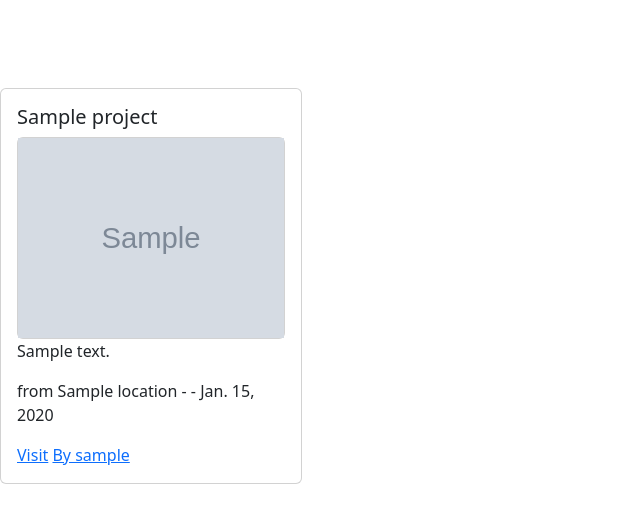
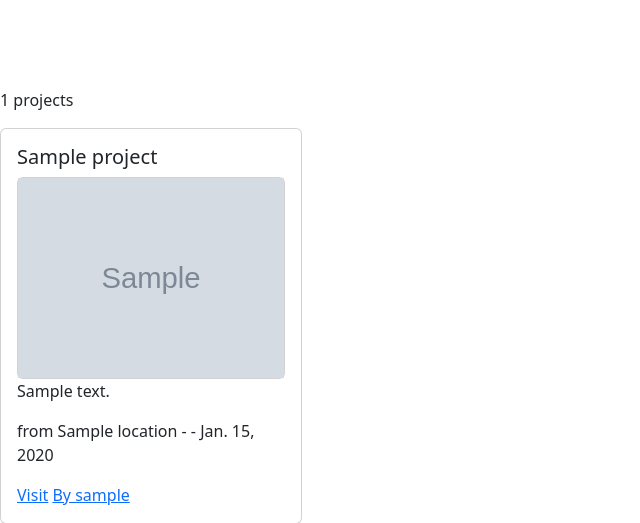
Before and after one commit to Lyonsmasawa/awwward-X, a Django app: template awardx/templates/awardx/profile.html in a window 1280 px wide. Shown: the top 523 px of the page, without its empty margins (0-640 px from the left). Run offline with Django 3.2, Linux system fonts and the light colour scheme; the template is opened without the code that fills it: most values are stand-ins (such as "Sample title", 1, 10 or a date in 2020); grey boxes marked "Sample" are stand-in pictures; some libraries are stand-ins or nearby versions.

Commit message:
add user projects

```diff
--- a/awardx/templates/awardx/profile.html
+++ b/awardx/templates/awardx/profile.html
@@ -11,7 +11,7 @@
 </p>
 <p class="text-center">{{user.bio}}</p>
 <br>
-
+<p>{{project_count}} projects</p>
 {% for project in user_projects %}
 <div class="row">
     <div class="col-md-3">
--- a/awardx/views.py
+++ b/awardx/views.py
@@ -12,5 +12,7 @@ def profile(request, pk):
     user = Profile.objects.get(id = pk)
     user_projects = user.project_set.all()
 
-    context = {'user': user, 'user_projects': user_projects,}
+    project_count = user_projects.count()
+
+    context = {'user': user, 'user_projects': user_projects, 'project_count':project_count,}
     return render(request, 'awardx/profile.html', context)
```
